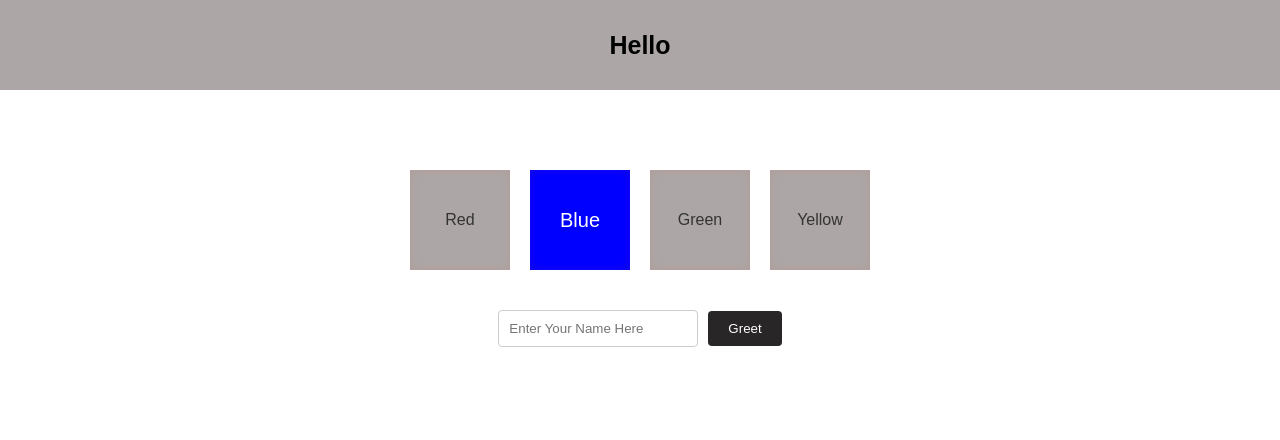
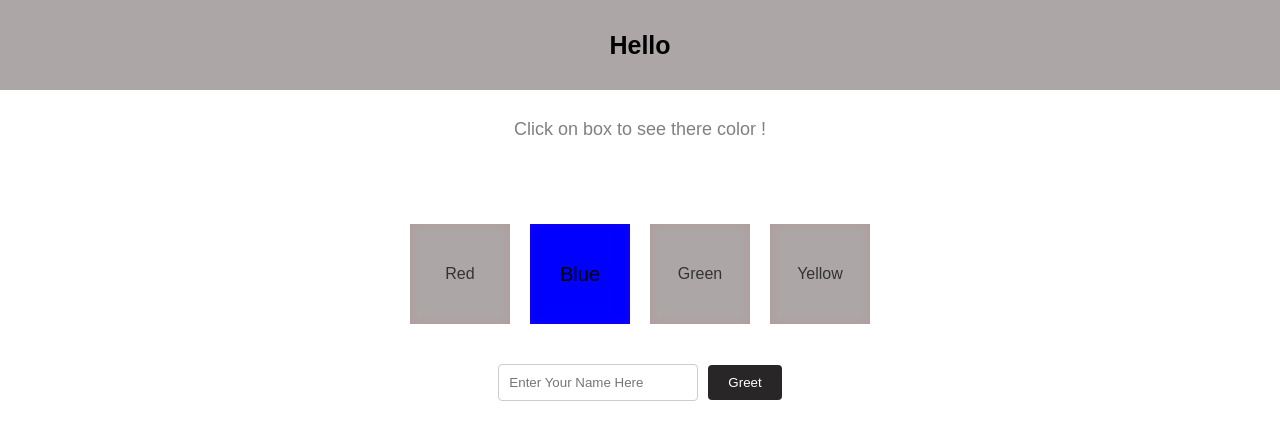
Before and after one commit to ct-ashu/Assignment-3-DOM-in-JS, a plain HTML site: page index.html in a window 1280 px wide. Both pictures are taken after a click on the element "Blue". Drawn offline with Linux system fonts and the light colour scheme.

Commit message:
added a line

```diff
--- a/index.html
+++ b/index.html
@@ -9,6 +9,7 @@
 
 <body>
     <header class="hello" id="demo" >Hello </header>
+    <p class="page">Click on box to see there color !</p>
         <div class="container">
             <div class="box" id="red">Red</div>
             <div class="box" id="blue">Blue</div>
--- a/script.js
+++ b/script.js
@@ -8,7 +8,7 @@
 
         submitButton.addEventListener('click', function() {
             const inputValue = inputField.value;
-            document.getElementById('demo').innerHTML = "Hello,  " + inputValue;
+            document.getElementById('demo').innerHTML = "Hello,  " + inputValue + " !";
         });
     });
 
@@ -22,7 +22,7 @@
     const blue = document.getElementById('blue');
             blue.addEventListener('click', function() {
                 blue.style.backgroundColor = 'blue';
-                blue.style.color = 'white';
+                blue.style.color = 'black';
                 blue.style.fontSize = '20px';
     });
 
--- a/styles.css
+++ b/styles.css
@@ -48,6 +48,16 @@ body {
 
 }
 
+.page {
+    display: flex;
+    align-items: center;
+    font-size: large;
+    margin-top: 25px;
+    justify-content: center;
+    color: gray;
+
+}
+
 .box {
     width: 100px ;
     height: 100px;
```
